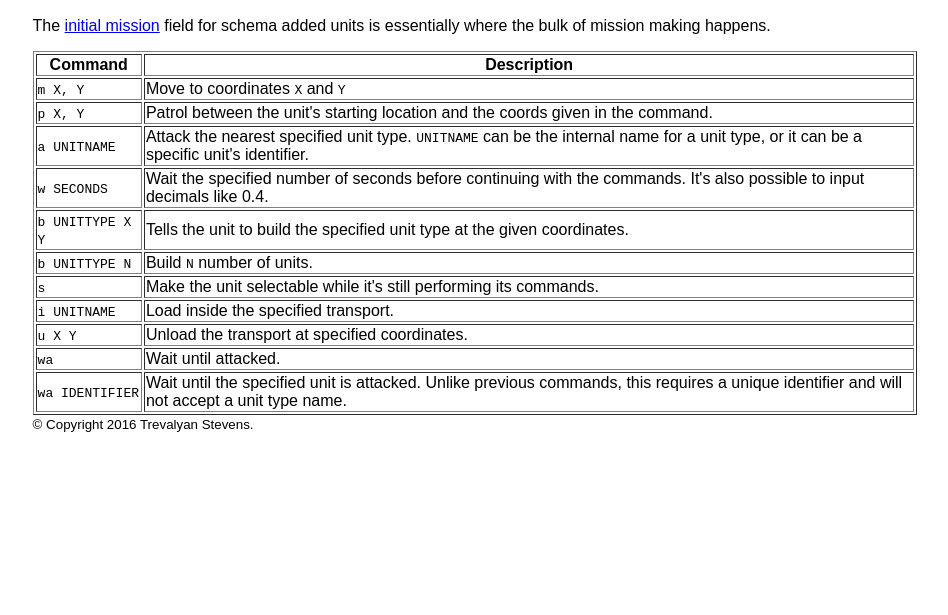
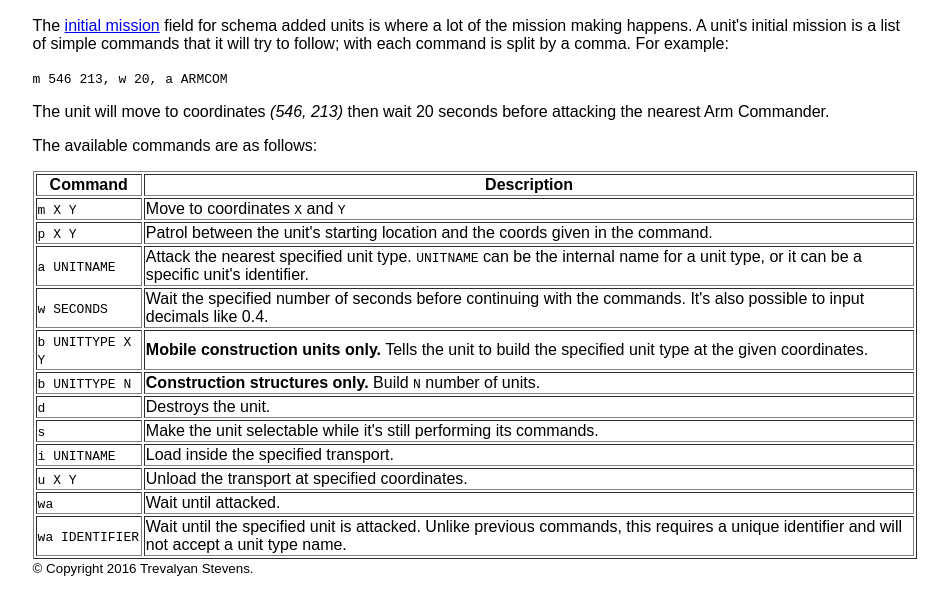
Before and after one commit to VesnaBrucoms/ta-ota-edit, a plain HTML site: page OTAEdit/Help/commands.html in a window 1280 px wide. Shown: the part 149-764 px from the top of the page, without its empty margins (165-1113 px from the left). Drawn offline with Linux system fonts and the light colour scheme.

Commit message:
Expanded commands help, and updated mission help.

```diff
--- a/OTAEdit/Help/commands.html
+++ b/OTAEdit/Help/commands.html
@@ -26,7 +26,17 @@
     <section>
         <h2>Commands</h2>
         <p>
-            The <a href="schemas.html#Units">initial mission</a> field for schema added units is essentially where the bulk of mission making happens.
+            The <a href="schemas.html#Units">initial mission</a> field for schema added units is where a lot of the mission making happens. A unit's initial
+            mission is a list of simple commands that it will try to follow; with each command is split by a comma. For example:
+        </p>
+        <p>
+            <code>m 546 213, w 20, a ARMCOM</code>
+        </p>
+        <p>
+            The unit will move to coordinates <i>(546, 213)</i> then wait 20 seconds before attacking the nearest Arm Commander.
+        </p>
+        <p>
+            The available commands are as follows:
         </p>
         <table border="1" style="width:auto">
             <thead>
@@ -37,11 +47,11 @@
             </thead>
             <tbody>
                 <tr>
-                    <td><code>m X, Y</code></td>
+                    <td><code>m X Y</code></td>
                     <td>Move to coordinates <code>X</code> and <code>Y</code></td>
                 </tr>
                 <tr>
-                    <td><code>p X, Y</code></td>
+                    <td><code>p X Y</code></td>
                     <td>Patrol between the unit's starting location and the coords given in the command.</td>
                 </tr>
                 <tr>
@@ -55,11 +65,15 @@
                 </tr>
                 <tr>
                     <td><code>b UNITTYPE X Y</code></td>
-                    <td>Tells the unit to build the specified unit type at the given coordinates.</td>
+                    <td><b>Mobile construction units only.</b> Tells the unit to build the specified unit type at the given coordinates.</td>
                 </tr>
                 <tr>
                     <td><code>b UNITTYPE N</code></td>
-                    <td>Build <code>N</code> number of units.</td>
+                    <td><b>Construction structures only.</b> Build <code>N</code> number of units.</td>
+                </tr>
+                <tr>
+                    <td><code>d</code></td>
+                    <td>Destroys the unit.</td>
                 </tr>
                 <tr>
                     <td><code>s</code></td>
```
Also changed, not shown: OTAEdit/Help/mission.html (+3 -0 lines).
